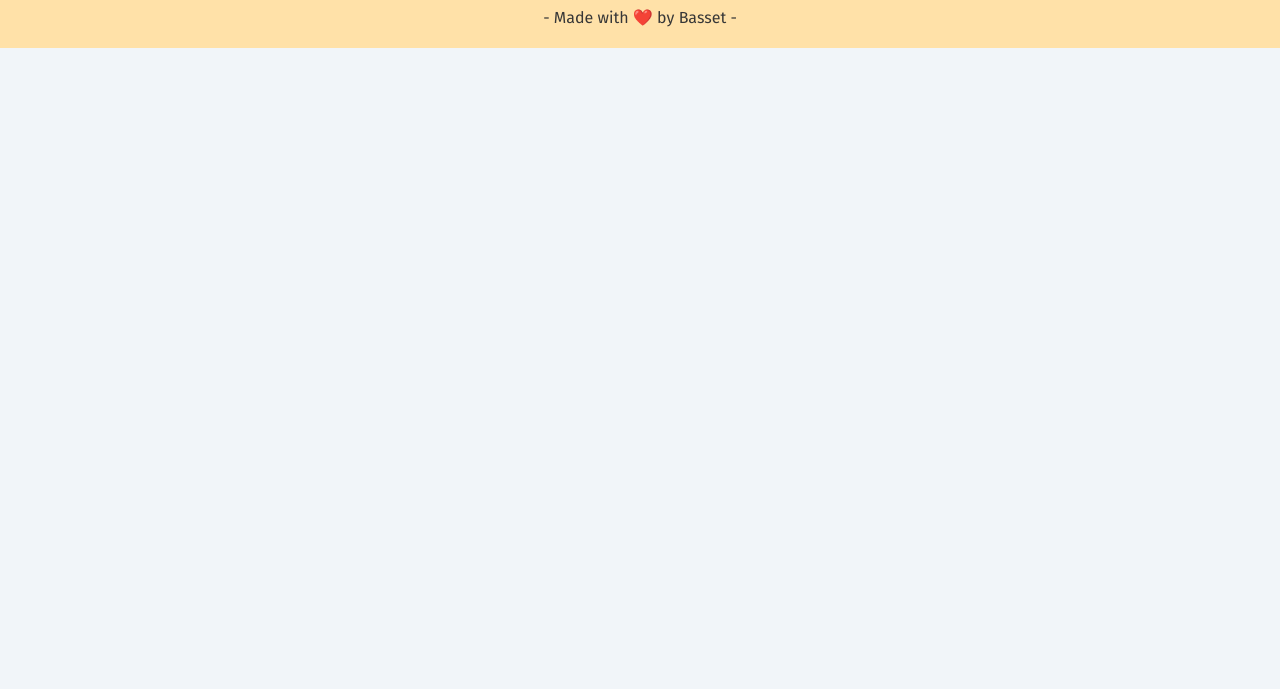
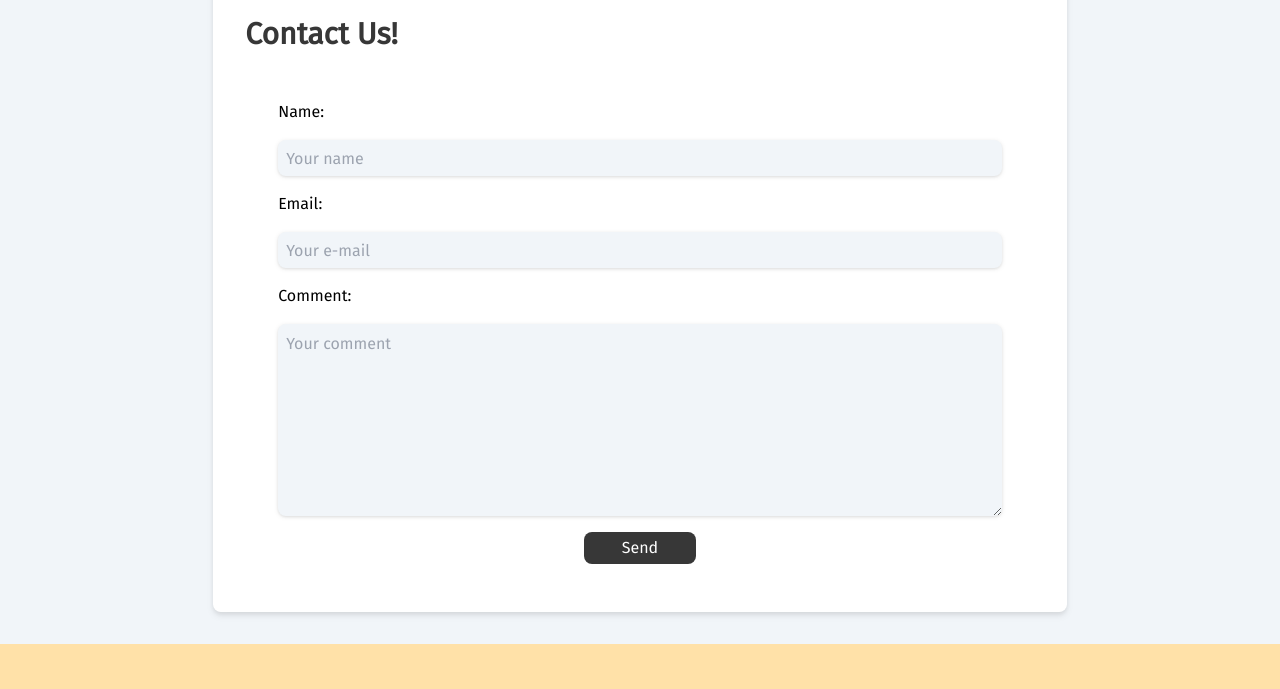
Before and after one commit to BlackmistBasset/tailwind-template, a plain HTML site: page index.html in a window 1280 px wide. Shown: the part 3024-3713 px from the top of the page. Before the commit the page ends 3072 px from the top, so only its background shows below. Drawn offline with nearby package versions, Linux system fonts and the light colour scheme.

Commit message:
agregué form

```diff
--- a/index.html
+++ b/index.html
@@ -222,6 +222,48 @@
             </div>
           </div>
         </section>
+        <section class="w-full py-8">
+          <h1 class="text-5xl text-center font-bold text-[#373737] mb-8">
+            Want to learn more about horses?
+          </h1>
+          <form
+            class="flex flex-col w-8/12 m-auto bg-white rounded-lg p-8 drop-shadow-md"
+          >
+            <h2 class="text-3xl font-bold text-[#373737] pb-8">Contact Us!</h2>
+            <div class="flex flex-col m-auto w-11/12">
+              <div class="flex flex-col">
+                <label for="name" class="my-4">Name:</label>
+                <input
+                  type="text"
+                  id="name"
+                  placeholder="Your name"
+                  class="w-full bg-slate-100 rounded-lg drop-shadow h-9 p-2"
+                />
+              </div>
+              <div class="flex flex-col">
+                <label for="email" class="my-4">Email:</label>
+                <input
+                  type="email"
+                  id="email"
+                  placeholder="Your e-mail"
+                  class="w-full bg-slate-100 rounded-lg drop-shadow h-9 p-2"
+                />
+              </div>
+
+              <label for="comments" class="my-4">Comment:</label>
+              <textarea
+                id="comments"
+                placeholder="Your comment"
+                class="w-full drop-shadow m-auto rounded-lg p-2 h-48 bg-slate-100"
+              ></textarea>
+            </div>
+            <input
+              type="submit"
+              value="Send"
+              class="w-28 my-4 h-8 bg-green text-white bg-[#373737] hover:bg-[#ffe1a8] rounded-lg m-auto"
+            />
+          </form>
+        </section>
         <footer class="bg-[#ffe1a8] h-44">
           <div class="flex flex-col justify-center items-center">
             <ul class="flex justify-between items-center w-1/4 mt-12">
```
